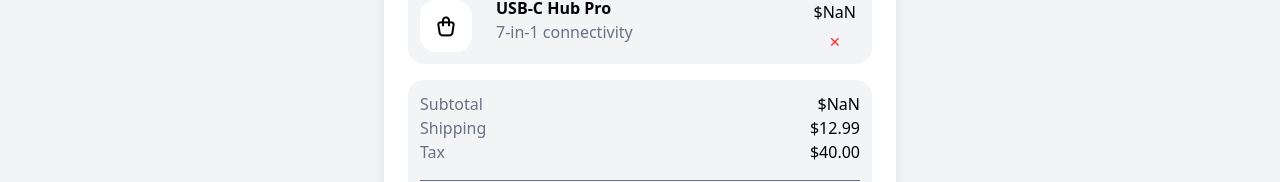
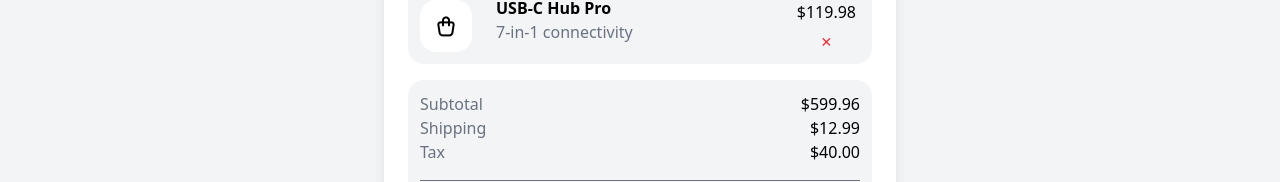
Before and after one commit to Hisham-AlAhmad/Checkout, a React (Vite) app: page / in a window 1280 px wide. Shown: the part 504-686 px from the top of the page. Built offline with nearby package versions, Linux system fonts and the light colour scheme.

Commit message:
fix total

```diff
--- a/src/components/Order.jsx
+++ b/src/components/Order.jsx
@@ -1,9 +1,9 @@
 import { useState } from "react";
 
 function Order() {
-  const [items, setItems] = useState([{id: 1,name: "Premium Wireless Headphones",desc: "Noise-canceling,30hr battery",price: 299.99,},
-    {id: 2,name: "Leather Laptop Sleeve",desc: 'Fits up to 15" laptops',price: 179.99,},
-    {id: 3,name: "USB-C Hub Pro",desc: "7-in-1 connectivity",price: 59.99,},]);
+  const [items, setItems] = useState([{id: 1,name: "Premium Wireless Headphones",desc: "Noise-canceling,30hr battery",qty: 1,price: 299.99,},
+    {id: 2,name: "Leather Laptop Sleeve",desc: 'Fits up to 15" laptops',qty: 1,price: 179.99,},
+    {id: 3,name: "USB-C Hub Pro",desc: "7-in-1 connectivity",qty: 2,price: 59.99,},]);
   const shipping = 12.99;
   const tax = 40;
 
@@ -39,12 +39,7 @@ function Order() {
 
           <div className="flex flex-col justify-center items-center mr-4">
             <p>${(item.price * item.qty).toFixed(2)}</p>
-            <button
-              onClick={() => deleteItem(item.id)}
-              className="text-red-500 text-sm mt-2"
-            >
-              ✕
-            </button>
+            <button onClick={() => deleteItem(item.id)} className="text-red-500 text-sm mt-2">✕</button>
           </div>
         </div>
       ))}
```
